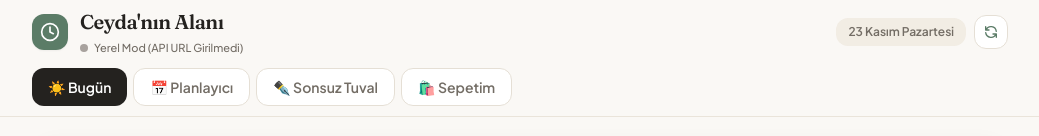
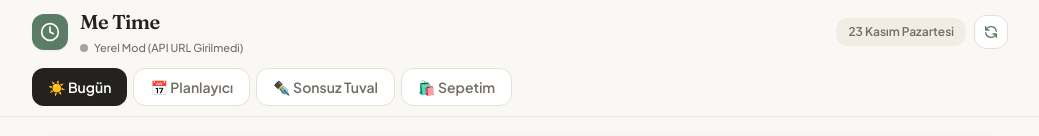
Before and after one commit to enesgzdk/metime, a plain HTML site: page index.html in a window 1280 px wide. Shown: the top 136 px of the page, without its empty margins (120-1159 px from the left). Drawn offline with nearby package versions, Linux system fonts and the light colour scheme.

Commit message:
Update index.html

```diff
--- a/index.html
+++ b/index.html
@@ -3,7 +3,7 @@
 <head>
   <meta charset="UTF-8" />
   <meta name="viewport" content="width=device-width, initial-scale=1.0, maximum-scale=1.0, user-scalable=no" />
-  <title>Ceyda'nın Planlayıcısı</title>
+  <title>Me Time</title>
   <link rel="manifest" href="./manifest.json">
   <meta name="apple-mobile-web-app-capable" content="yes">
   <meta name="apple-mobile-web-app-status-bar-style" content="default">
@@ -52,7 +52,7 @@
           </svg>
         </div>
         <div>
-          <h1 class="font-serif text-lg sm:text-xl font-semibold tracking-tight text-ink leading-none">Ceyda'nın Alanı</h1>
+          <h1 class="font-serif text-lg sm:text-xl font-semibold tracking-tight text-ink leading-none">Me Time</h1>
           <div class="flex items-center gap-1.5 mt-1">
             <span id="syncDot" class="w-2 h-2 rounded-full bg-amber-400"></span>
             <span id="syncText" class="text-[11px] text-muted font-medium">Hazırlanıyor...</span>
```
